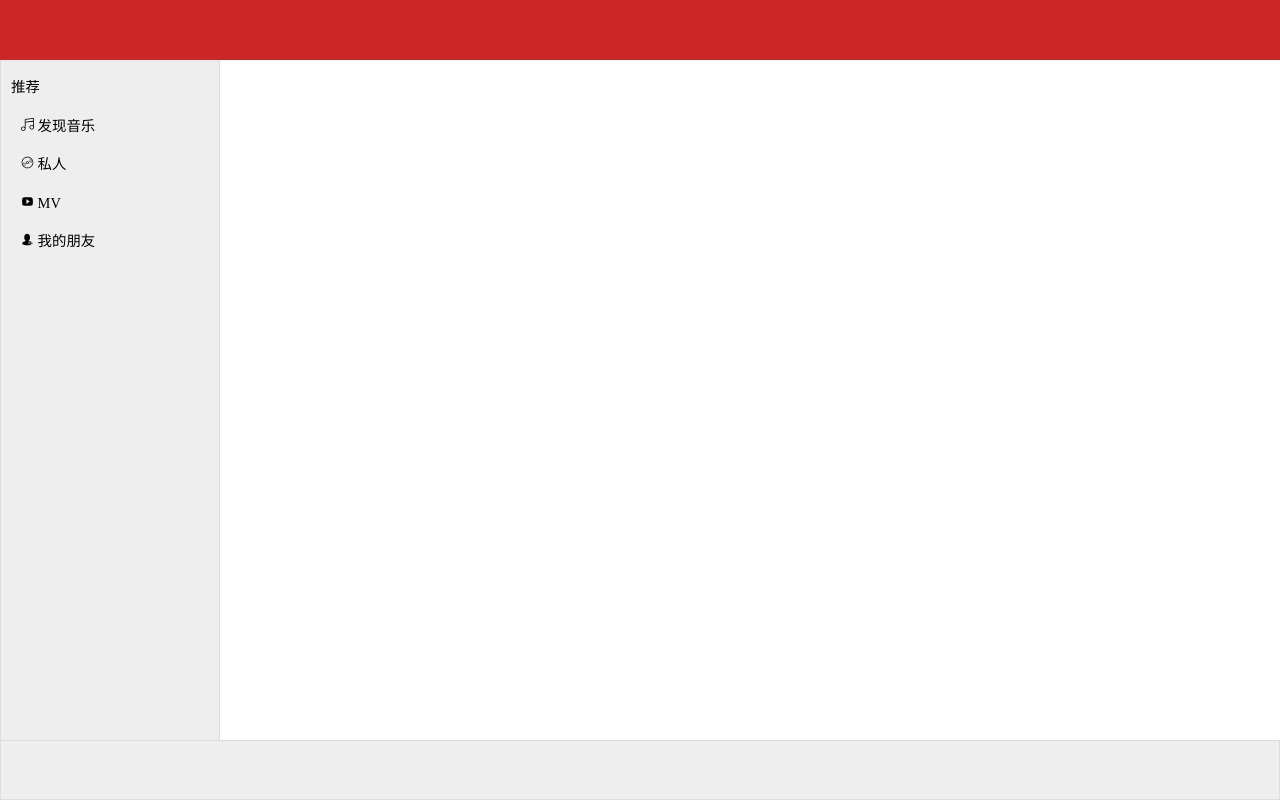
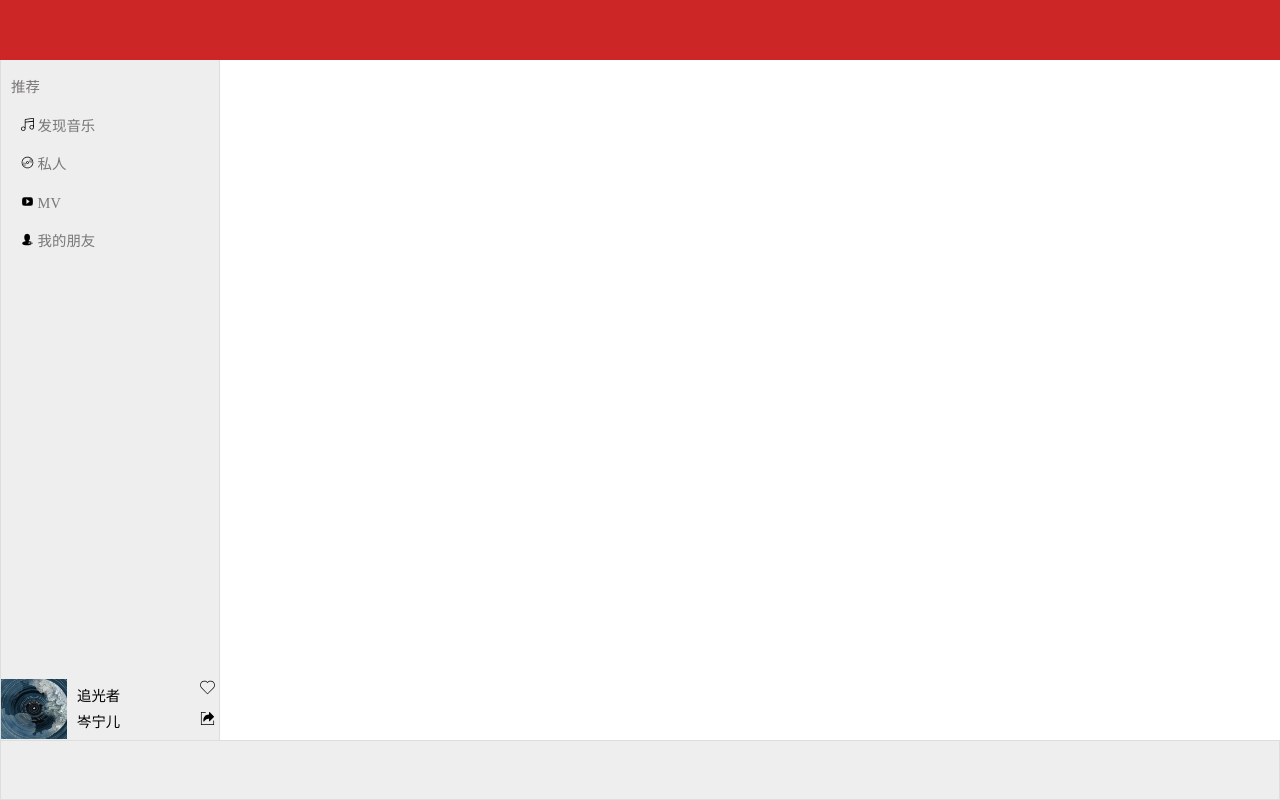
Before and after one commit to kirbey/musicApp, a plain HTML site: page index.html in a window 1280 px wide. Drawn offline with Linux system fonts and the light colour scheme.

Commit message:
增加样式

```diff
--- a/css/main.css
+++ b/css/main.css
@@ -43,13 +43,43 @@ body{
     position: absolute;
     left: 0;
     bottom: 60px;
-
+}
+.smallWindow > .poster{
+    float: left;
+    width: 30%;
+    height: 100%;
+}
+.smallWindow > .poster>img{
+    width: 100%;
+    height: 100%;
+}
+.smallWindow > .info{
+    float: left;
+    width: 60%;
+    height: 100%;
+}
+.smallWindow > .info >p{
+    margin: 5px 10px;
+}
+.smallWindow > .btnGroups{
+    float: left;
+    height: 100%;
+}
+.smallWindow > .btnGroups>div{
+    height: 50%;
+    margin: 1px 1px;
+}
+.menuList{
+    height: 100%;
+    overflow-y: scroll;
 }
 .menuList > .list > .title{
     padding-left: 10px;
     line-height: 1.5rem;
+    color: rgb(121, 118, 118);
 }
 .menuList > .list > .btnGroups > .btn{
     padding-left: 20px;
     line-height: 1.5rem;
+    color: rgb(121, 118, 118);
 }
--- a/index.html
+++ b/index.html
@@ -28,7 +28,19 @@
             <div class="list"></div>
             <div class="list"></div>
         </div>
-        <div class="smallWindow"></div>
+        <div class="smallWindow">
+            <div class="poster">
+                <img src="/image/1.jpg" alt="">
+            </div>
+            <div class="info">
+                <p>追光者</p>
+                <p>岑宁儿</p>
+            </div>
+            <div class="btnGroups">
+                <div><svg t="1570675345620" class="icon" viewBox="0 0 1024 1024" version="1.1" xmlns="http://www.w3.org/2000/svg" p-id="1824" width="15" height="15"><path d="M512.023273 980.340364 85.620364 551.819636c-53.224727-55.389091-82.385455-127.767273-82.385455-204.078545 0-162.327273 132.049455-294.376727 294.376727-294.376727 82.362182 0 159.045818 33.396364 214.411636 92.485818 55.342545-59.112727 132.026182-92.485818 214.388364-92.485818 162.327273 0 294.353455 132.049455 294.353455 294.376727 0 80.802909-31.953455 156.020364-89.972364 211.758545L512.023273 980.340364zM297.611636 99.909818c-136.657455 0-247.831273 111.173818-247.831273 247.831273 0 64.209455 24.552727 125.137455 69.12 171.543273L512 914.385455l386.187636-388.072727c49.175273-47.266909 76.055273-110.545455 76.055273-178.571636 0-136.657455-111.173818-247.831273-247.808-247.831273-77.405091 0-148.852364 35.002182-195.979636 96.023273L512 219.787636l-18.432-23.831273C446.440727 134.912 375.016727 99.909818 297.611636 99.909818z" p-id="1825"></path></svg></div>
+                <div><svg t="1570675416777" class="icon" viewBox="0 0 1024 1024" version="1.1" xmlns="http://www.w3.org/2000/svg" p-id="2613" width="15" height="15"><path d="M316.1 371.8c-26.7 31.6-47.7 69-62.4 111.3-11.6 33.4-19.2 69.9-22.8 108.4-6 65.3 1.9 114.1 2.3 116.1 1.7 9.9 9.3 17.8 19.2 19.6 1.5 0.3 3 0.4 4.5 0.4 8.3 0 16.2-4.3 20.6-11.6 54.2-90.2 130.9-149.1 227.8-175.2 47-12.6 87.8-14.1 111-13.5v153.8c0 9.7 5.9 18.5 14.8 22.2 9 3.7 19.3 1.7 26.2-5.2l296.6-297c9.3-9.4 9.4-24.5 0-33.9L658.7 70.3c-6.9-6.9-17.2-9-26.2-5.3s-14.8 12.5-14.8 22.2v159c-133.4 4.5-234.7 46.7-301.6 125.6z" p-id="2614"></path><path d="M937.4 640.1c-14.2-1-25.8 10.4-25.8 24.6v247.2c0 0.1 0 0.1-0.1 0.1H118.7c-3.3 0-6-2.7-6-6V117.6c0-3.3 2.7-6 6-6h259.4c14.2 0 25.6-11.6 24.6-25.8-0.9-12.4-11.3-22.2-23.9-22.2h-290c-13.3 0-24.1 10.8-24.1 24.1v848.2c0 13.3 10.8 24.1 24.1 24.1h846.8c13.3 0 24.1-10.8 24.1-24.1V664c0-12.7-9.8-23-22.3-23.9z" p-id="2615"></path></svg></div>
+            </div>
+        </div>
     </div>
     <div class="page_playbar"></div>
     <div class="page_connect"></div>
```
Also changed, not shown: image/1.jpg (added).
